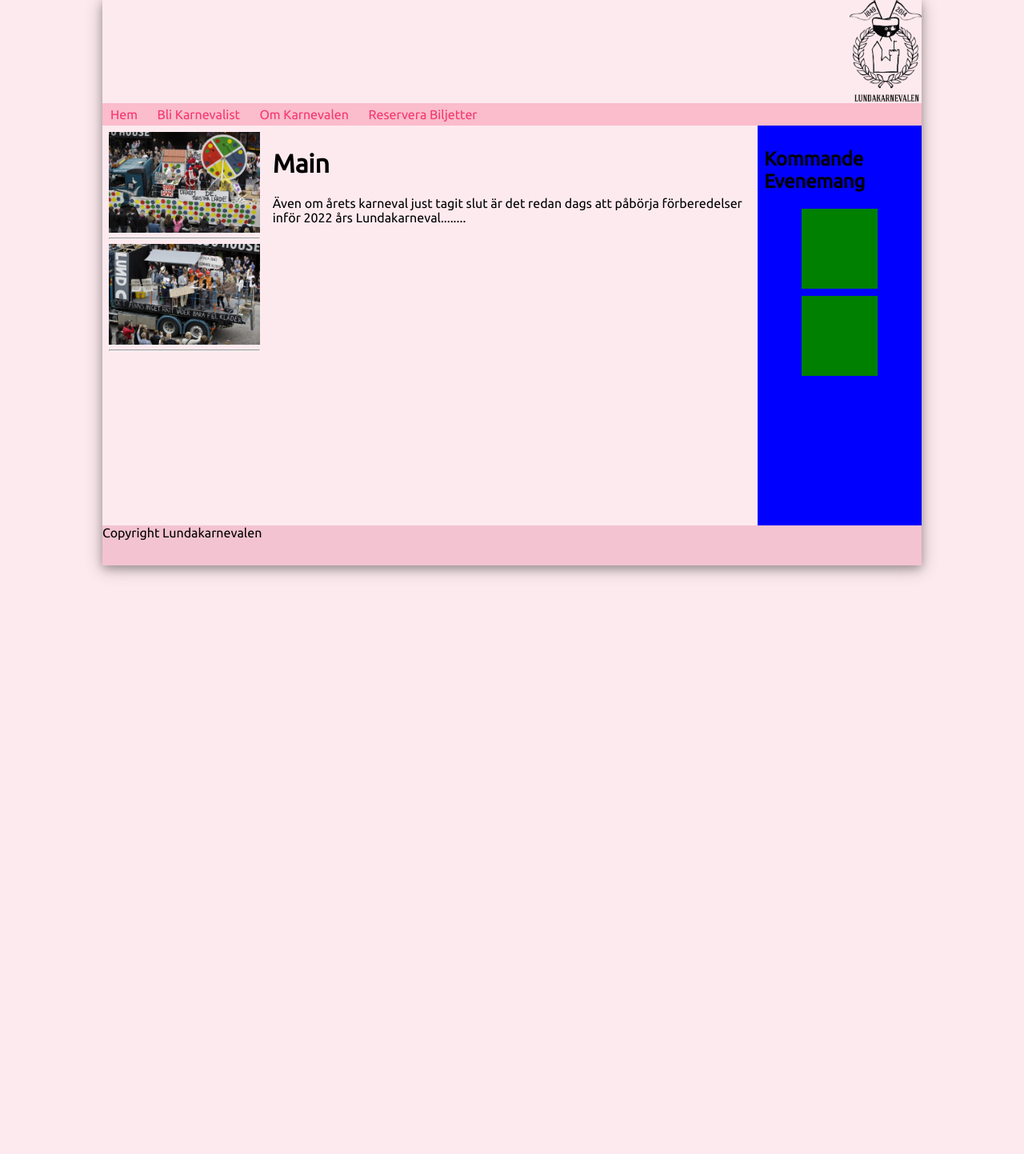
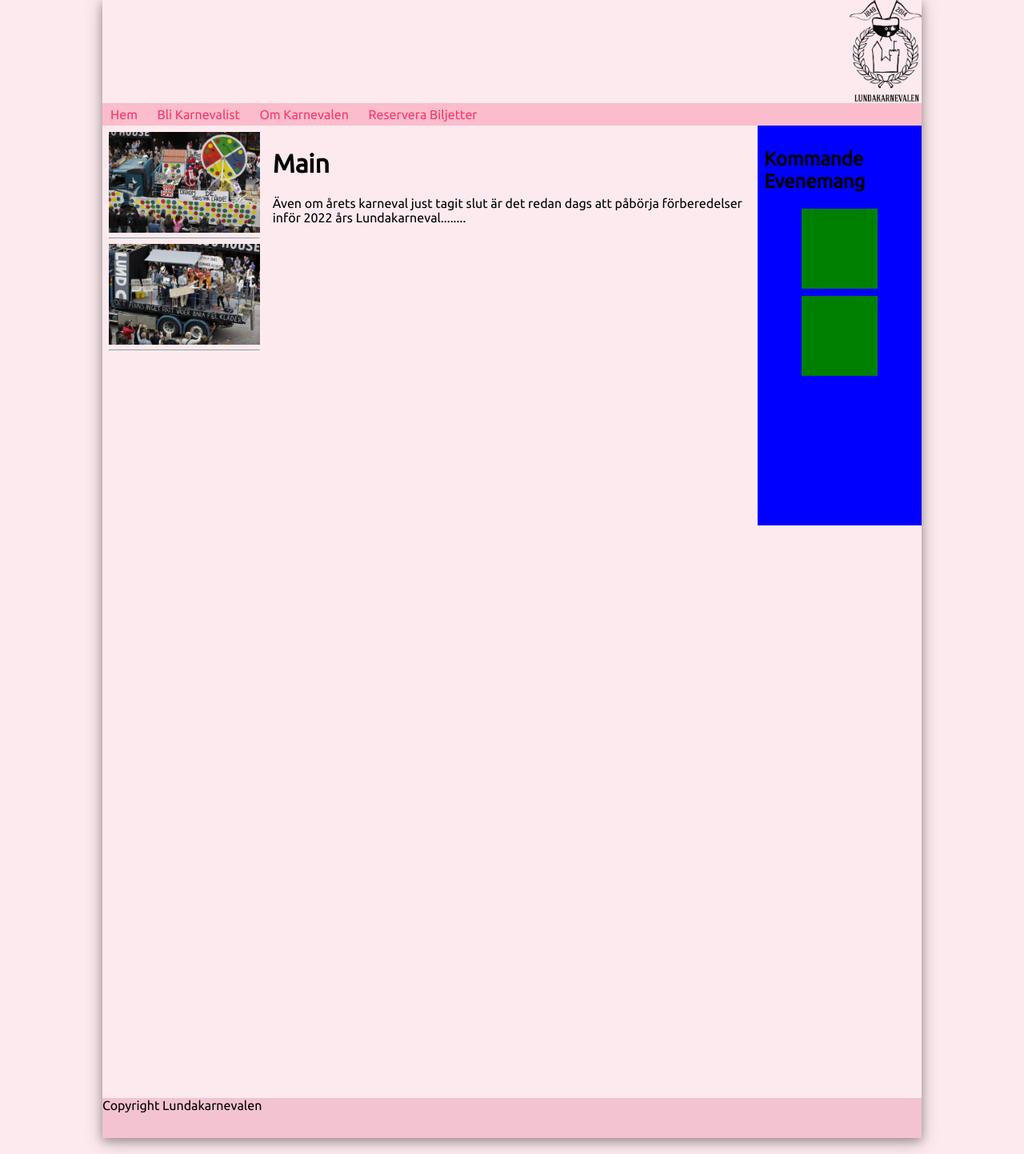
Before and after one commit to dhelvik/Grupp-3-Webbutveckling, a PHP site: page /home.html in a window 1280 px wide. Shown: the part 21-1464 px from the top of the page at 80% size. Before the commit the page ends 742 px from the top, so only its background shows below. Run offline with PHP 8.4, Linux system fonts and the light colour scheme.

Commit message:
container-main and height

```diff
--- a/css/css.css
+++ b/css/css.css
@@ -37,6 +37,9 @@
 		padding:0px;
 		margin:0px;
 	}
+    #container-main{
+        height: 1200px;
+    }
 
 
 	#left {
--- a/home.html
+++ b/home.html
@@ -23,6 +23,7 @@
 </header>
 <nav id="nav">
 </nav>
+<div id="container-main">
 <aside id="left">
 </aside>
 
@@ -33,6 +34,7 @@
 </div>
 <aside id="right">
 </aside>
+</div>
 <footer id="footer">
 </footer>
 
```
